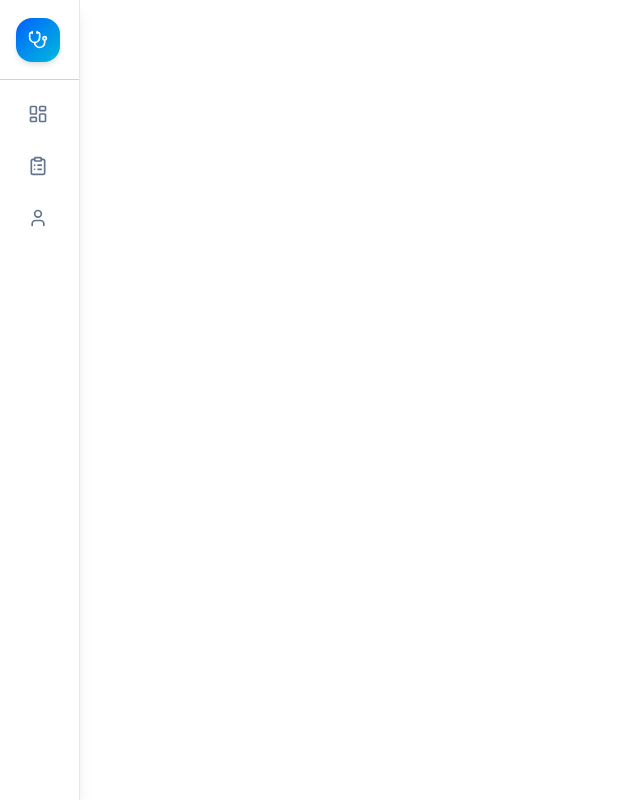
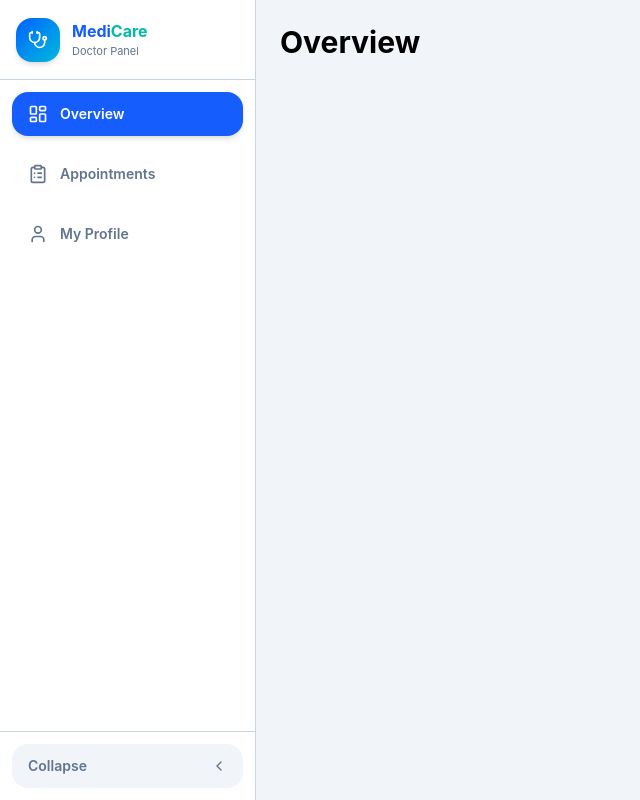
Before and after one commit to Tanineymar/Hospital-management, a React (Vite) app in the folder frontend/: page /doctor/dashboard in a window 1280 px wide. Shown: the whole page, without its empty margins (0-640 px from the left). Built offline with nearby package versions, Linux system fonts and the light colour scheme; no server answers.

Commit message:
add pages in doctor dashboard

```diff
--- a/frontend/src/App.jsx
+++ b/frontend/src/App.jsx
@@ -6,6 +6,9 @@ import BookAppointment from "./pages/patient/BookAppointment.jsx"
 import DoctorProfile from "./pages/patient/DoctorProfile.jsx"
 import MyBookings from "./pages/patient/Appointments.jsx"
 import DoctorDashboard from "./pages/doctor/DoctorDashboard.jsx"
+import Profile from "./pages/doctor/Profile.jsx"
+import Overview from "./pages/doctor/Overview.jsx"
+import Appointments from "./pages/doctor/Appointments.jsx"
 function App() {
   return (
     <>
@@ -16,8 +19,16 @@ function App() {
        <Route path="/book/:doctorId" element={<BookAppointment/>}/>
        <Route path="/doctor/profile/:doctorId" element={<DoctorProfile/>} />
        <Route path="/appointments/my" element={<MyBookings/>}/>
-       <Route path="/doctor/dashboard" element={<DoctorDashboard/>}/>
+
+      {/* DOCTOR DASHBOARD */}
+    <Route path="/doctor" element={<DoctorDashboard/>}>
+      <Route path="myprofile" element={<Profile/>}/>
+      <Route path="dashboard" element={<Overview/>}/>
+      <Route path="appointments" element={<Appointments/>}/>
+    </Route>
+
     </Routes>
+
     </>
     )
 }
--- /dev/null
+++ b/frontend/src/pages/doctor/Appointments.jsx
@@ -0,0 +1,9 @@
+function Appointments(){
+    return(
+        <div>
+            <h1 className="text-3xl font-bold">Appointments</h1>
+        </div>
+    )
+}
+
+export default Appointments
--- a/frontend/src/pages/doctor/DoctorDashboard.jsx
+++ b/frontend/src/pages/doctor/DoctorDashboard.jsx
@@ -1,22 +1,19 @@
-import { useEffect, useState } from "react"
+import { useState } from "react"
 import Sidebar from "./Sidebar.jsx"
-import API from "../../api/axios.js"
+import { Outlet } from "react-router-dom"
 
 function DoctorDashboard(){
-    const [appointments , setAppointments] =useState()
-
-    useEffect(()=>{
-        API.get('/appointments/doctor')
-        .then((res)=>{
-            console.log(res.data)
-            setAppointments(res.data || [])
-        })
-    },[])
+    const [sidebarOpen , setSidebarOpen] = useState(true)
     return(
-        <div>
-            <Sidebar/>
+        <div className=" flex min-h-screen">
+            <Sidebar
+             sidebarOpen={sidebarOpen}
+             setSidebarOpen={setSidebarOpen}
+            />
+            <main className="flex-1 p-6 bg-slate-100">
+                <Outlet/>
+            </main>
         </div>
     )
 }
-
 export default DoctorDashboard
--- /dev/null
+++ b/frontend/src/pages/doctor/Overview.jsx
@@ -0,0 +1,11 @@
+function Overview() {
+    return (
+        <div>
+            <h1 className="text-3xl font-bold">
+                Overview
+            </h1>
+        </div>
+    );
+}
+
+export default Overview;
--- /dev/null
+++ b/frontend/src/pages/doctor/Profile.jsx
@@ -0,0 +1,24 @@
+import { useEffect, useState } from "react"
+import API from "../../api/axios.js"
+function Profile(){
+    const [profile , setProfile] =useState()
+
+    useEffect(()=>{
+        API.get("/doctor/profile/me")
+        .then((res)=>{
+            setProfile(res.data)
+            console.log(res.data)
+        }).catch((error)=>{
+            console.log(error)
+        })
+    },[])
+    return(
+        <div className="flex">
+            <main className="text-3xl font-bold">
+                Profile Page
+            </main>
+        </div>
+    )
+}
+
+export default Profile
--- a/frontend/src/pages/doctor/Sidebar.jsx
+++ b/frontend/src/pages/doctor/Sidebar.jsx
@@ -8,6 +8,8 @@ import {
     SidebarOpen
 } from "lucide-react";
 
+import { NavLink } from "react-router-dom";
+
 
 
 
@@ -15,32 +17,34 @@ const Nav_items = [
     {
         key: "overview",
         label: "Overview",
-        icon: LayoutDashboard
+        icon: LayoutDashboard,
+        path:"/doctor/dashboard"
+
     },
     {
         key: "appointments",
         label: "Appointments",
-        icon: ClipboardList
+        icon: ClipboardList,
+        path:"/doctor/appointments"
     },
     {
         key: "profile",
         label: "My Profile",
-        icon: User
+        icon: User,
+        path:"/doctor/myprofile"
+
     },
 
 ]
 
 function Sidebar({
-    activeTab,
-    setActiveTab,
     sidebarOpen,
     setSidebarOpen,
-    doctor,
     pendingCount,
 }) {
     return (
         <aside className={`${sidebarOpen ? "w-64" : "w-20"}
-         bg-white h-screen border-r border-slate-200
+         bg-white h-screen border-r border-slate-300
          flex flex-col shrink-0
          transition-all duration-300
          shadow-lg
@@ -56,21 +60,20 @@ function Sidebar({
                             <h1 className="text-base font-bold text-blue-600">
                                 Medi<span className="text-teal-500">Care</span>
                             </h1>
-                            <p className="text-[11px] text-slate-400 whitespace-nowrap">Doctor Panel</p>
+                            <p className="text-[11px] text-slate-500 whitespace-nowrap">Doctor Panel</p>
                         </div>
                     )
                 }
-            </div> <nav className="flex-1 p-3 space-y-2">
+            </div> <nav className="flex-1 p-3 space-y-4">
                 {Nav_items.map((item) => {
                     const Icon = item.icon;
-                    const isActive = activeTab === item.key;
 
                     return (
-                        <button key={item.key}
-                            onClick={() => setActiveTab(item.key)}
-                            className={`
+                        <NavLink key={item.key}
+                              to={item.path}
+                            className={({isActive})=>`
                                   group relative w-full flex items-center
-                                  ${SidebarOpen ? "justify-start px-4" : "justify-center"}
+                                  ${sidebarOpen ? "justify-start px-4" : "justify-center"}
                                   gap-3 py-3 rounded-2xl text-sm font-semibold
                                   transition-all duration-200
 
@@ -87,15 +90,39 @@ function Sidebar({
                             )}
                             {item.key === "appointments" && pendingCount > 0 && (
                                 <div className={`${sidebarOpen ? "ml-auto" : "absolute -top-1 right-1"}
-                                     min-w-[20px] h-5 px-1.5
-                                     rounded-full items-center justify-center
-                                     text-[10px] font-bold text-while
+                                     min-w-[20px] h-5 px-1
+                                     flex items-center justify-center
+                                     rounded-full bg-red-500 text-white
+                                     font-[5px] font-mono shadow-sm
                                     `}>{pendingCount}</div>
                             )}
-                        </button>
+                        </NavLink>
                     );
                 })}
             </nav>
+
+            <div className="p-3 border-t border-slate-300">
+                <button onClick={() => setSidebarOpen(!sidebarOpen)}
+                    className={`
+                   w-full flex items-center
+                   ${sidebarOpen ? "justify-between px-4" : "justify-center"}
+                   py-3 rounded-2xl
+                   bg-slate-100 hover:bg-slate-300
+                   text-slate-500 hover:text-slate-800
+                   transition-all duration-200
+          `}
+                >
+                    {sidebarOpen ? (
+                        <>
+                        <span className="text-sm font-semibold">Collapse</span>
+                        <ChevronLeft className="w-4 h-4"/>
+                        </>
+                    ):(
+                        <ChevronRight className="w-4 h-4"/>
+                    )}
+
+                </button>
+            </div>
 
         </aside>
     )
```
